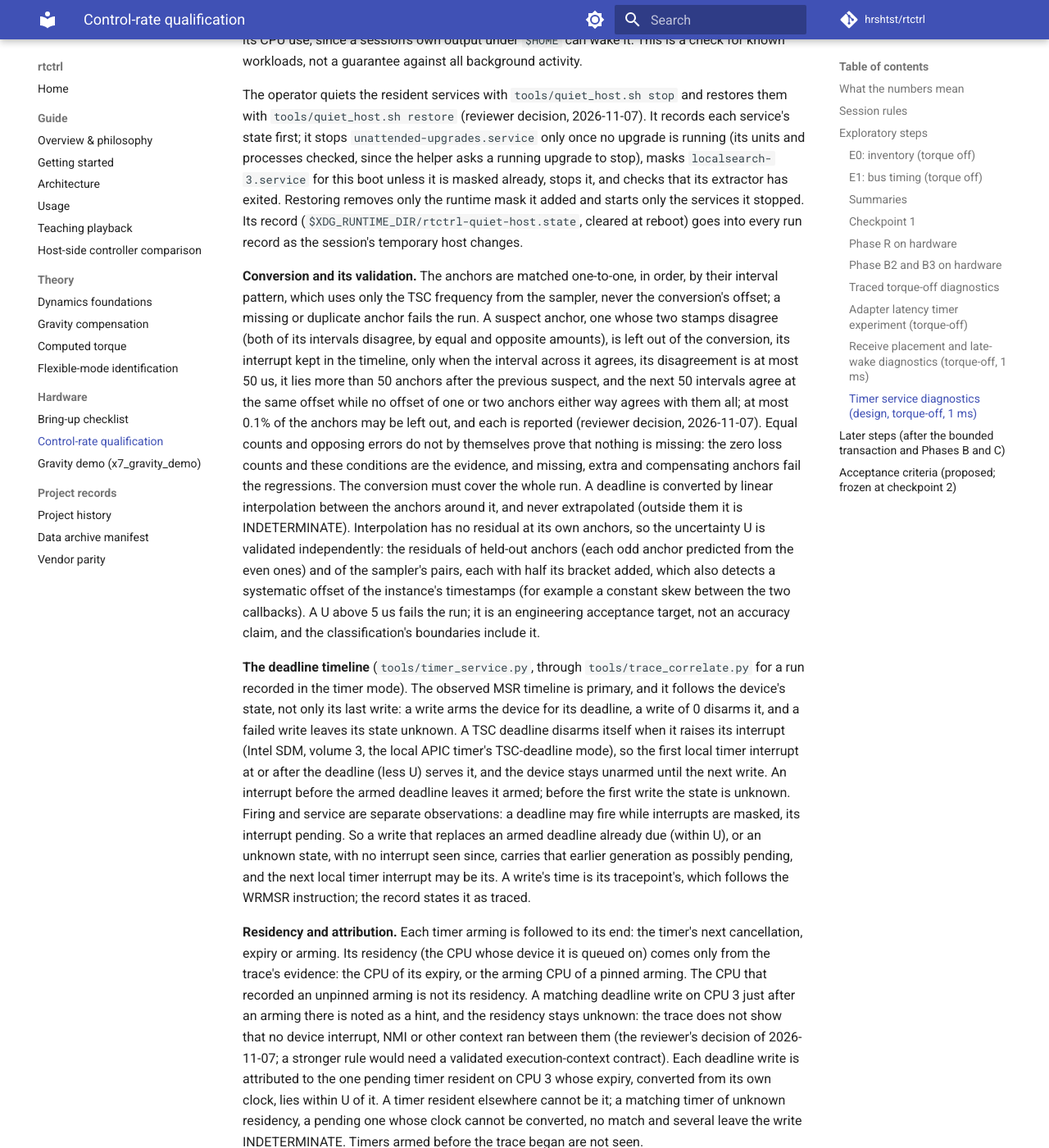
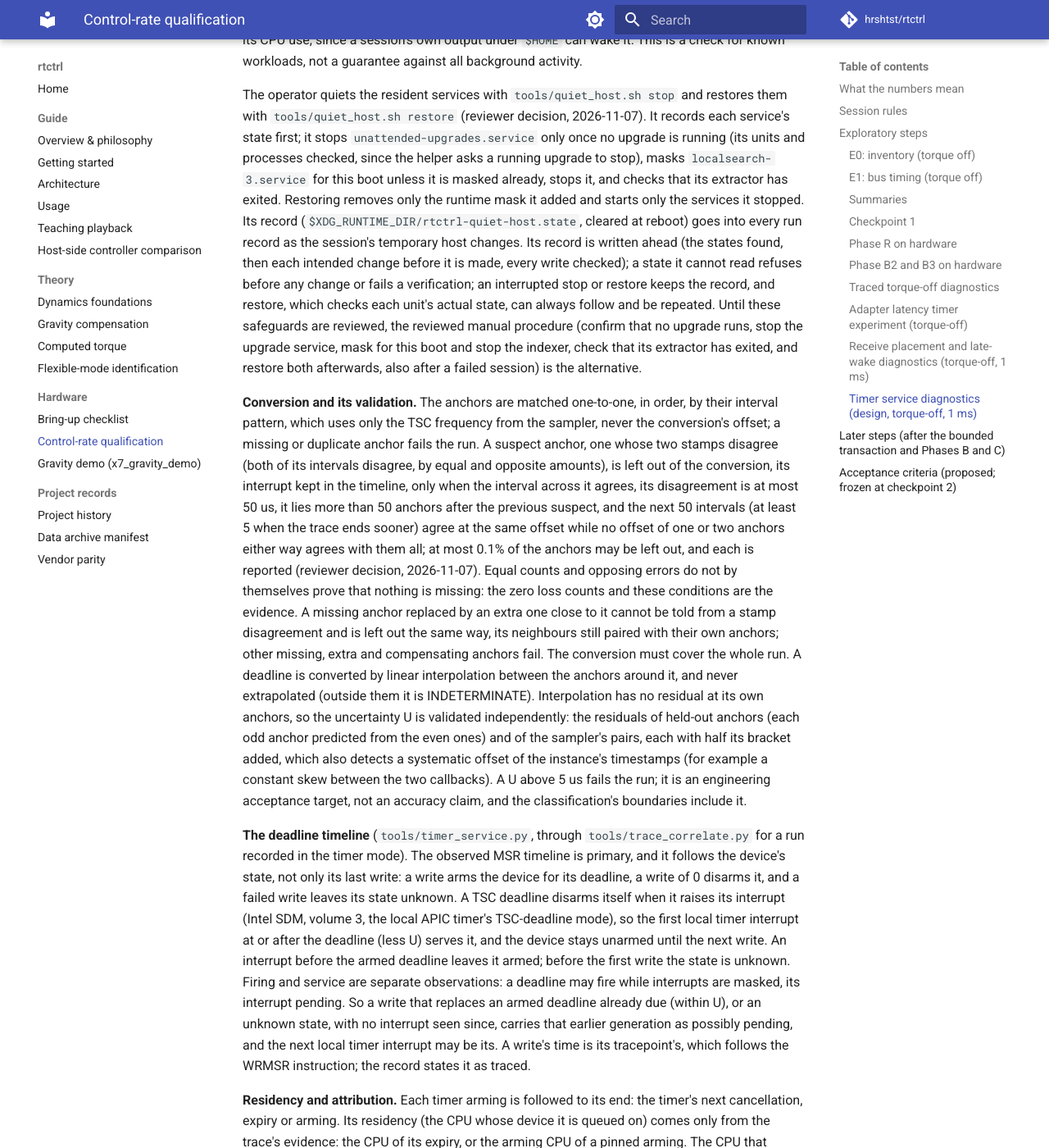
Before and after one commit to hrshtst/rtctrl, an MkDocs documentation site: the page built from docs/hardware/control-rate.md, in a window 1280 px wide and 1400 px high, scrolled down 22621 px. Shown: the whole window at 82% size. Built offline with MkDocs 1.6.1 and Material for MkDocs 9.7.7, drawn with Linux system fonts in a browser that asks for light colours; comment, search, counter and statistics services are not loaded; some of the changed text lies outside the part shown.

Commit message:
docs(control-rate,records): the timer rehearsal accepted, quiet_host's safeguards
The rehearsal result as accepted on review (2026-11-07): 29,113 of 29,117
anchors paired and 4 left out as suspect, U 2,580 ns over the whole run,
none of the exerciser's 6,180 actions unexplained, and the USB part of the
association check failing over the pty as expected; with a history entry.
The anchor rule states its exception at the trace end (at least 5 clean
intervals) and that a missing anchor replaced by a nearby extra one is left
out like a stamp disagreement. The quiet_host.sh paragraph describes the
record written ahead, the strict state reads and the recovery after an
interruption, with the reviewed manual procedure as the alternative until
these safeguards are reviewed.

Claude-Session: https://claude.ai/code/session_019n1vHmKvqcQXktHbT1RjBu

````diff
--- a/docs/hardware/control-rate.md
+++ b/docs/hardware/control-rate.md
@@ -1063,7 +1063,15 @@ processes checked, since the helper asks a running upgrade to stop), masks
 and checks that its extractor has exited. Restoring removes only the
 runtime mask it added and starts only the services it stopped. Its record
 (`$XDG_RUNTIME_DIR/rtctrl-quiet-host.state`, cleared at reboot) goes into
-every run record as the session's temporary host changes.
+every run record as the session's temporary host changes. Its record is
+written ahead (the states found, then each intended change before it is
+made, every write checked); a state it cannot read refuses before any change
+or fails a verification; an interrupted stop or restore keeps the record,
+and restore, which checks each unit's actual state, can always follow and
+be repeated. Until these safeguards are reviewed, the reviewed manual
+procedure (confirm that no upgrade runs, stop the upgrade service, mask for
+this boot and stop the indexer, check that its extractor has exited, and
+restore both afterwards, also after a failed session) is the alternative.
 
 **Conversion and its validation.** The anchors are matched one-to-one, in
 order, by their interval pattern, which uses only the TSC frequency from
@@ -1072,13 +1080,16 @@ fails the run. A suspect anchor, one whose two stamps disagree (both of its
 intervals disagree, by equal and opposite amounts), is left out of the
 conversion, its interrupt kept in the timeline, only when the interval
 across it agrees, its disagreement is at most 50 us, it lies more than 50
-anchors after the previous suspect, and the next 50 intervals agree at the
-same offset while no offset of one or two anchors either way agrees with
-them all; at most 0.1% of the anchors may be left out, and each is reported
-(reviewer decision, 2026-11-07). Equal counts and opposing errors do not by
-themselves prove that nothing is missing: the zero loss counts and these
-conditions are the evidence, and missing, extra and compensating anchors
-fail the regressions. The conversion must cover the whole run. A deadline is converted by linear interpolation between the
+anchors after the previous suspect, and the next 50 intervals (at least 5
+when the trace ends sooner) agree at the same offset while no offset of one
+or two anchors either way agrees with them all; at most 0.1% of the anchors
+may be left out, and each is reported (reviewer decision, 2026-11-07).
+Equal counts and opposing errors do not by themselves prove that nothing is
+missing: the zero loss counts and these conditions are the evidence. A
+missing anchor replaced by an extra one close to it cannot be told from a
+stamp disagreement and is left out the same way, its neighbours still paired
+with their own anchors; other missing, extra and compensating anchors fail.
+The conversion must cover the whole run. A deadline is converted by linear interpolation between the
 anchors around it, and never extrapolated (outside them it is
 INDETERMINATE). Interpolation has no residual at its own anchors, so the
 uncertainty U is validated independently: the residuals of held-out
@@ -1219,6 +1230,29 @@ tools/quiet_host.sh restore   # also after a failed or interrupted session
 uv run --project tools tools/trace_correlate.py <dir>/<log>.csv
 ```
 
+**Rehearsal result (2026-11-07, accepted).** At `bc8413b` (current,
+1000 Hz, rt-idle, 10 s, with the exerciser; archived in `timer_rehearsal/`),
+analysed with the conversion and exerciser rules above (`8a68857`). Both
+buffers lost nothing. The kernel's deadline writes trace (38,720 on CPU 3),
+the `CPU ==` filters hold, the instance's stamps are raw TSC counts, and the
+SMI series covers the run with a count of 0. Of 29,117 anchors in each
+buffer, 29,113 are paired and 4 are left out as suspect, their two stamps
+disagreeing by 3.1, 3.3, 3.3 and 11.4 us; in each, the interval from the
+interrupt's entry to its handler's first event was 3.3 to 11.5 us, against
+typically under 1 us: a delay between recorded events whose cause the trace does not
+establish. U is 2,580 ns over the whole run (held-out anchors up to
+1,389 ns; the sampler's median residual -58 ns on a tracer CPU and
+-1,680 ns on CPU 3, whose samples follow wake-ups from idle). Of the
+exerciser's 6,180 actions, 834 are OK, 2,092 need no write, 235 were armed
+after their own expiry (its call delayed by the real-time worker), 3,019 are
+INDETERMINATE for unknown residency (739 with the write hint), and none is
+unexplained. No worker timer service reached the 50 us classification
+threshold (the probe's largest wake lateness was 98.869 us). The association
+check's USB part fails over the pty, as expected, and validates nothing of
+the USB path; the hardware USB checks stay strict. The two resident services
+were stopped by hand for the session and restored. The targeted torque-off
+captures follow.
+
 ## Later steps (after the bounded transaction and Phases B and C)
 
 - **E2** repeats E1 for each implemented profile on the bounded transaction
````
Also changed, not shown: docs/records/history.md (+21 -0 lines).
